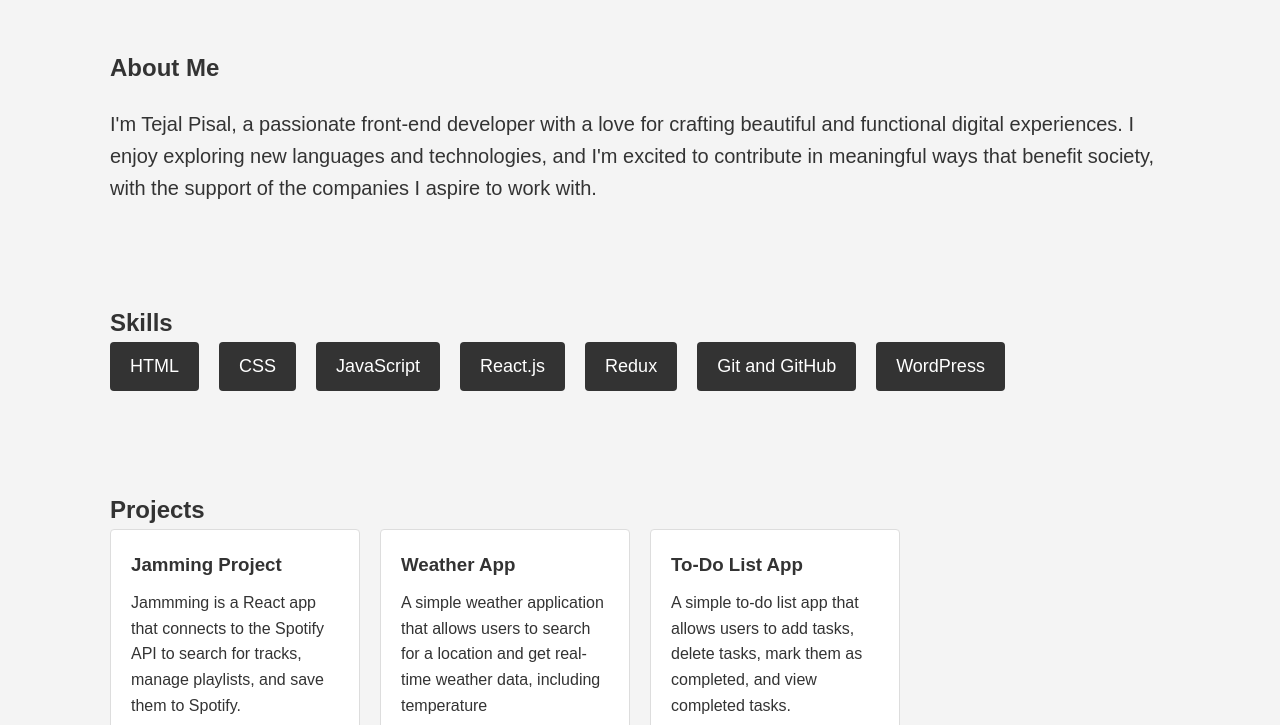
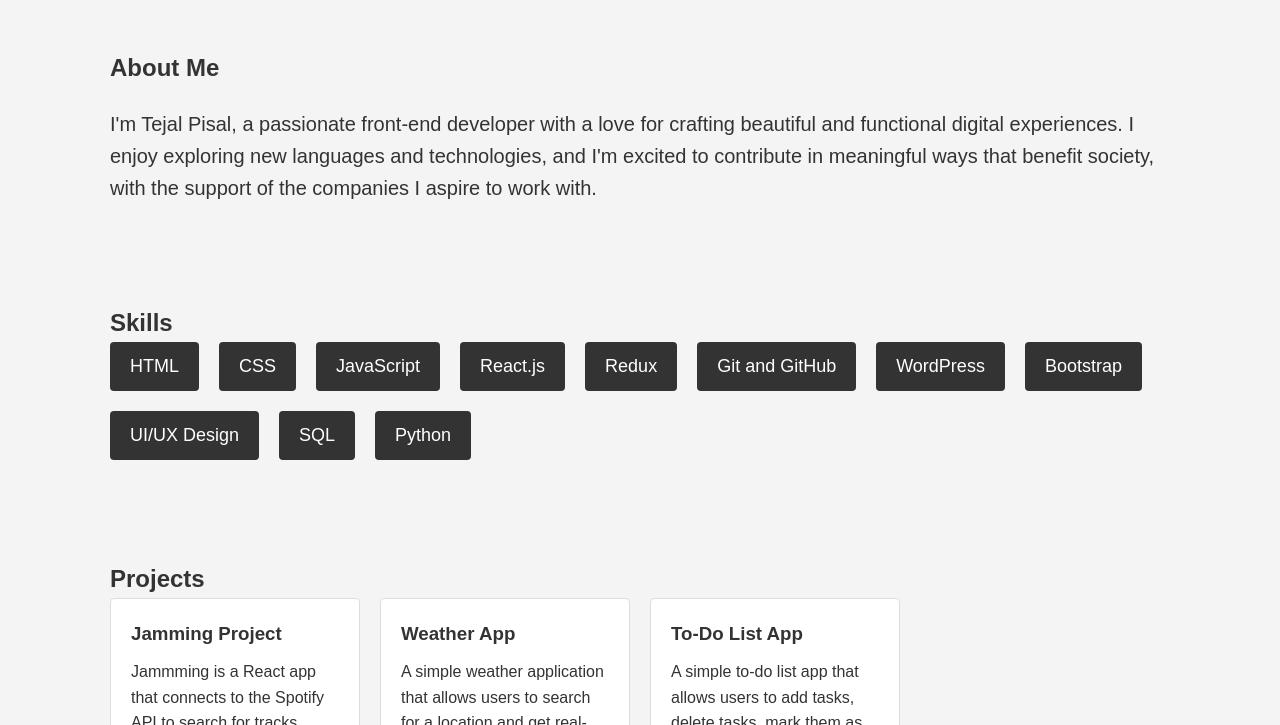
Before and after one commit to TejalPisal/Portfolio, a plain HTML site: page index.html in a window 1280 px wide. Shown: the part 69-794 px from the top of the page. Drawn offline with Linux system fonts and the light colour scheme.

Commit message:
added new skills

```diff
--- a/index.html
+++ b/index.html
@@ -41,6 +41,10 @@
                 <div class="skill">Redux</div>
                 <div class="skill">Git and GitHub</div>
                 <div class="skill">WordPress</div>
+                <div class="skill">Bootstrap</div>
+                <div class="skill">UI/UX Design</div>
+                <div class="skill">SQL</div>
+                <div class="skill">Python</div>
             </div>
         </div>
     </section>
```
